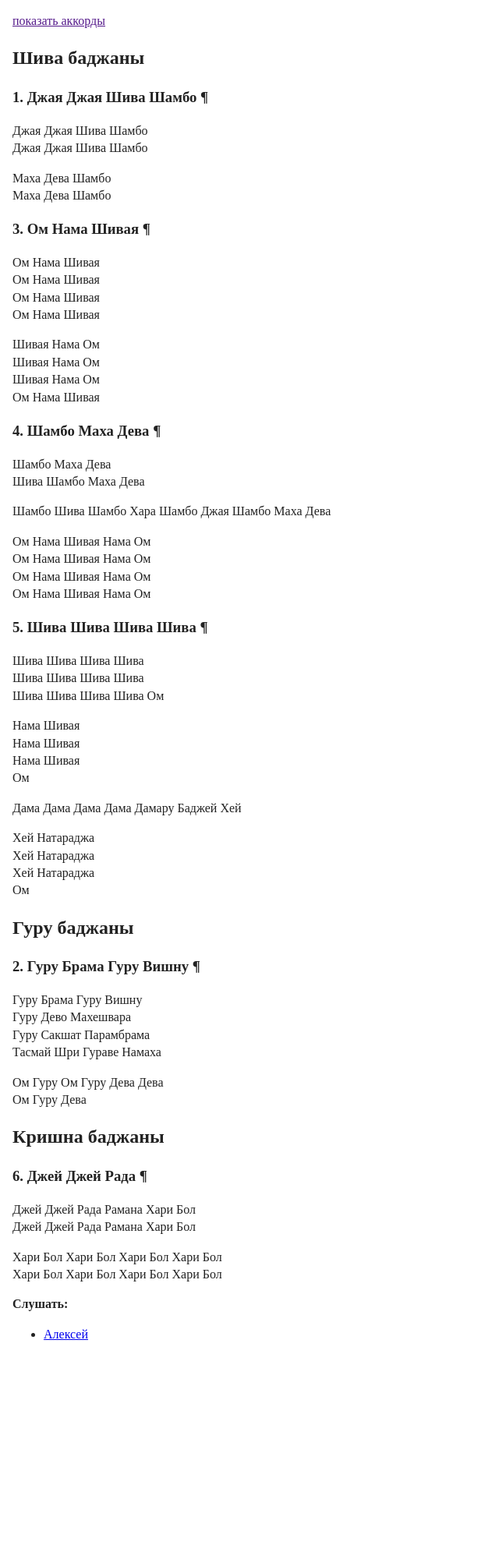
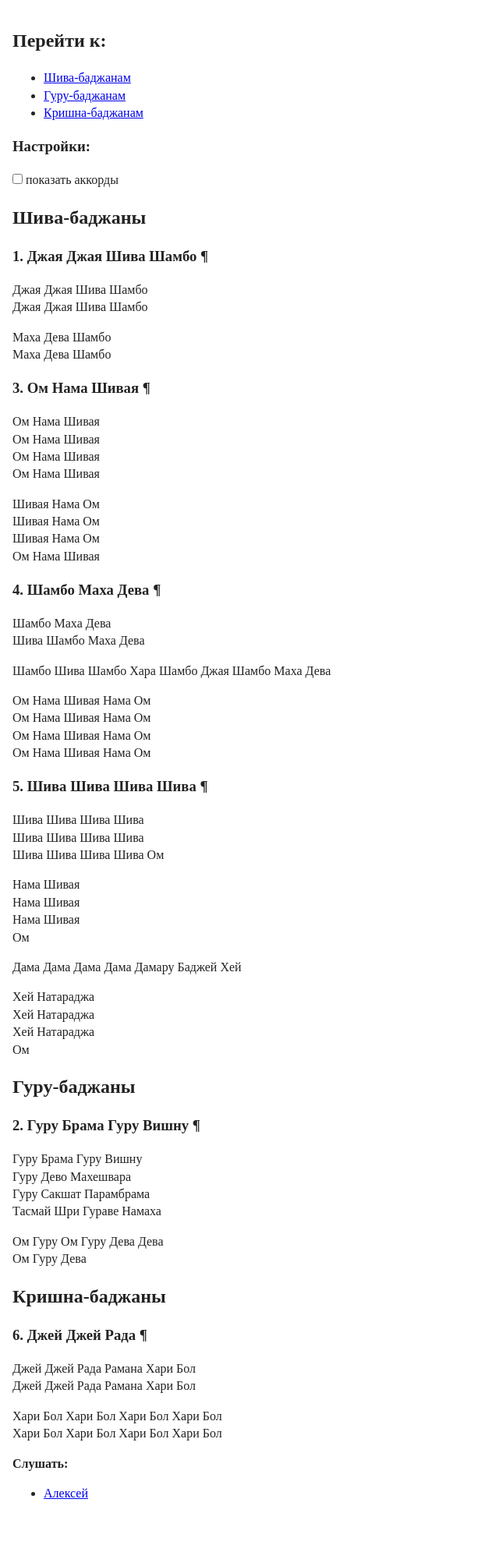
Before and after one commit to kuzmich/sanskritvoice, a Jekyll site: the page built from index.html, in a window 1280 px wide. Shown: the whole page at 78% size, without its empty margins (0-640 px from the left). Built offline with Jekyll 4.4.1, drawn with Linux system fonts in a browser that asks for light colours; before the commit the page ends 1787 px from its top, so only the background shows below that.

Commit message:
Добавил навигацию по категориям баджан

```diff
--- a/_data/categories.yml
+++ b/_data/categories.yml
@@ -1,5 +1,10 @@
 - name: Ганеша
+  slug: ganesha
 - name: Шива
+  slug: shiva
 - name: Гуру
+  slug: guru
 - name: Деви
+  slug: devi
 - name: Кришна
+  slug: krishna
--- a/css/main.css
+++ b/css/main.css
@@ -101,6 +101,7 @@ body {
     padding: 1em;
     padding-bottom: 3em;
 }
+
 .accord {
     color: white;
     background-color: rgb(39, 115, 190);
@@ -108,29 +109,17 @@ body {
     padding: 0 0.2em;
     font-size: 0.9em;
 }
+
 #player {
   position: fixed;
   bottom: 0;
 }
 
-h3 > a {
+/* ссылки на баджаны */
+a.local-anchor {
   text-decoration: none;
   color: #222;
 }
-
-
-
-
-
-
-
-
-
-
-
-
-
-
 
 /* ==========================================================================
    Helper classes
--- a/index.html
+++ b/index.html
@@ -1,13 +1,27 @@
 ---
 layout: base
 ---
-<a href="" id="toggle-accords">показать аккорды</a>
+<nav>
+  <h2>Перейти к:</h2>
+  <ul>
+    {% for cat in site.data.categories %}
+      {% assign category_bhajans = site.bhajans | where: 'category', cat.name %}
+      {% if category_bhajans.size > 0 %}
+        <li><a href="#{{ cat.slug }}">{{ cat.name }}-баджанам</a>
+      {% endif %}
+    {% endfor %}
+  </ul>
+</nav>
+
+<h3>Настройки:</h3>
+<input type="checkbox" id="toggle-accords">
+<label for="toggle-accords">показать аккорды</label>
 
 {% for cat in site.data.categories %}
   {% assign category_bhajans = site.bhajans | where: 'category', cat.name %}
   {% if category_bhajans.size > 0 %}
     <section>
-      <h2>{{ cat.name }} баджаны</h2>
+      <h2 id="{{ cat.slug }}">{{ cat.name }}-баджаны</h2>
       {% for bhajan in category_bhajans %}
         {% include bhajan.html title=bhajan.title
                                text=bhajan.output
--- a/js/main.js
+++ b/js/main.js
@@ -1,23 +1,19 @@
 $(document).ready(function() {
-    $('#toggle-accords').on('click', function(event){
-        event.preventDefault();
-        $('.accord').toggleClass('hidden');
-
-        var a = $(this);
-        if (a.text().slice(0, 6) == 'скрыть')
-            a.text('показать аккорды')
-        else
-            a.text('скрыть аккорды');
+    // показать/скрыть аккорды
+    $('#toggle-accords').on('click', function (event) {
+        $('.accord').toggleClass('hidden', !this.checked);
     });
 
+    // показать и включить плеер
     $('a.audio-link').on('click', function(event) {
       event.preventDefault();
 
       var player = document.getElementById('player');
-      var a = $(this);
+      var audioLink = $(this);
 
       $(player).removeClass('hidden');
-      player.src = a.data('audioDownloadUrl');
+
+      player.src = audioLink.data('audioDownloadUrl');
       player.play();
     });
 });
```
